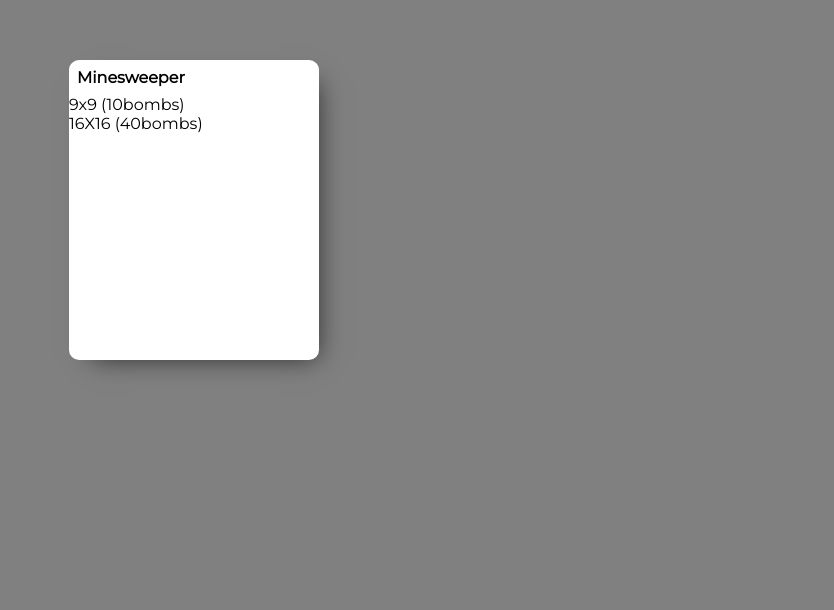
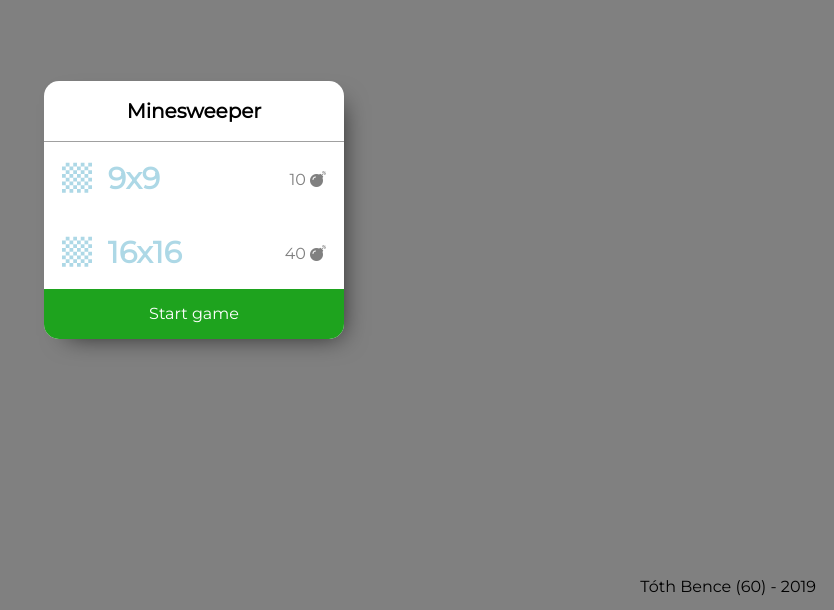
Before and after one commit to bence04/minesweeper_euroskills_2020, an Angular app in the folder minesweeper/: page / in a window 1280 px wide. Shown: the part 190-800 px from the top of the page, without its empty margins (446-1280 px from the left). Built offline with nearby package versions, Linux system fonts and the light colour scheme.

Commit message:
minimalist login design

```diff
--- a/minesweeper/src/app/app.component.html
+++ b/minesweeper/src/app/app.component.html
@@ -5,9 +5,21 @@
       Minesweeper
     </div>
     <div class="content">
-      9x9 (10bombs)
-      <br>
-      16X16 (40bombs)
+      <div class="button">
+        <span class="field-size"><i class="fas fa-chess-board"></i> 9x9</span>
+        <span class="bomb-count">10 <i class="fas fa-bomb"></i></span>
+      </div>
+      <br />
+      <div class="button">
+        <span class="field-size"><i class="fas fa-chess-board"></i> 16x16</span>
+        <span class="bomb-count">40 <i class="fas fa-bomb"></i></span>
+      </div>
+    </div>
+    <div class="start">
+      Start game
     </div>
   </div>
+  <footer>
+    Tóth Bence (60) - 2019
+  </footer>
 </div>
--- a/minesweeper/src/app/app.component.scss
+++ b/minesweeper/src/app/app.component.scss
@@ -1,3 +1,12 @@
+@keyframes scale-up-center {
+  0% {
+    transform: scale(0);
+  }
+  100% {
+    transform: scale(1);
+  }
+}
+
 .wrapper {
   background: grey;
   width: 100%;
@@ -8,25 +17,65 @@
 
   .game-start {
     background: white;
-    border-radius: 10px;
-    height: 300px;
-    width: 250px;
+    border-radius: 15px;
+    width: 300px;
     margin: 0;
     animation: scale-up-center 1.5s;
-    box-shadow: 10px 10px 26px -13px rgba(0,0,0,0.75);
+    box-shadow: 10px 10px 26px -13px rgba(0, 0, 0, 0.75);
 
     .header {
-      padding: 8px;
+      padding: 18px;
+      text-align: center;
       font-weight: bold;
+      font-size: 20px;
+      border-bottom: 1px solid rgb(160, 160, 160);
+    }
+
+    .content {
+      padding: 9px;
+
+      .button {
+        cursor: pointer;
+        padding: 9px;
+
+        .field-size {
+          font-size: 30px;
+          color: lightblue;
+          font-weight: bold;
+
+          i {
+            margin-right: 8px;
+          }
+        }
+
+        .bomb-count {
+          color: grey;
+          float: right;
+          margin-top: 10px;
+        }
+      }
+
+      .button:hover {
+        background: rgb(220, 239, 248);
+      }
+    }
+
+    .start {
+      background: rgb(30, 163, 30);
+      height: 35px;
+      width: 100%;
+      border-bottom-left-radius: 15px;
+      border-bottom-right-radius: 15px;
+      color: white;
+      cursor: pointer;
+      text-align: center;
+      padding-top: 15px;
     }
   }
 
-  @keyframes scale-up-center {
-    0% {
-      transform: scale(0);
-    }
-    100% {
-      transform: scale(1);
-    }
+  footer {
+    position: absolute;
+    right: 18px;
+    bottom: 14px;
   }
 }
```
